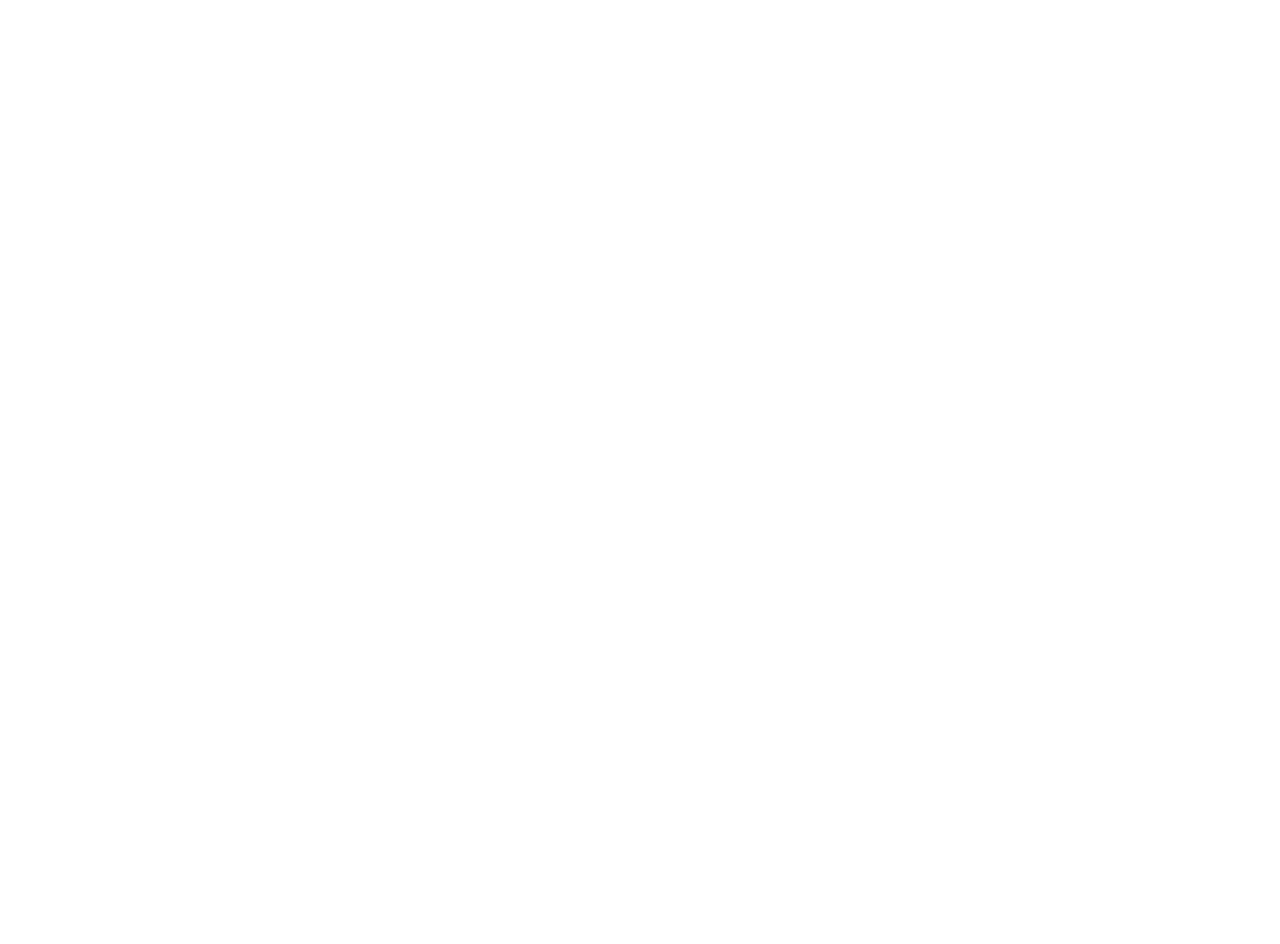
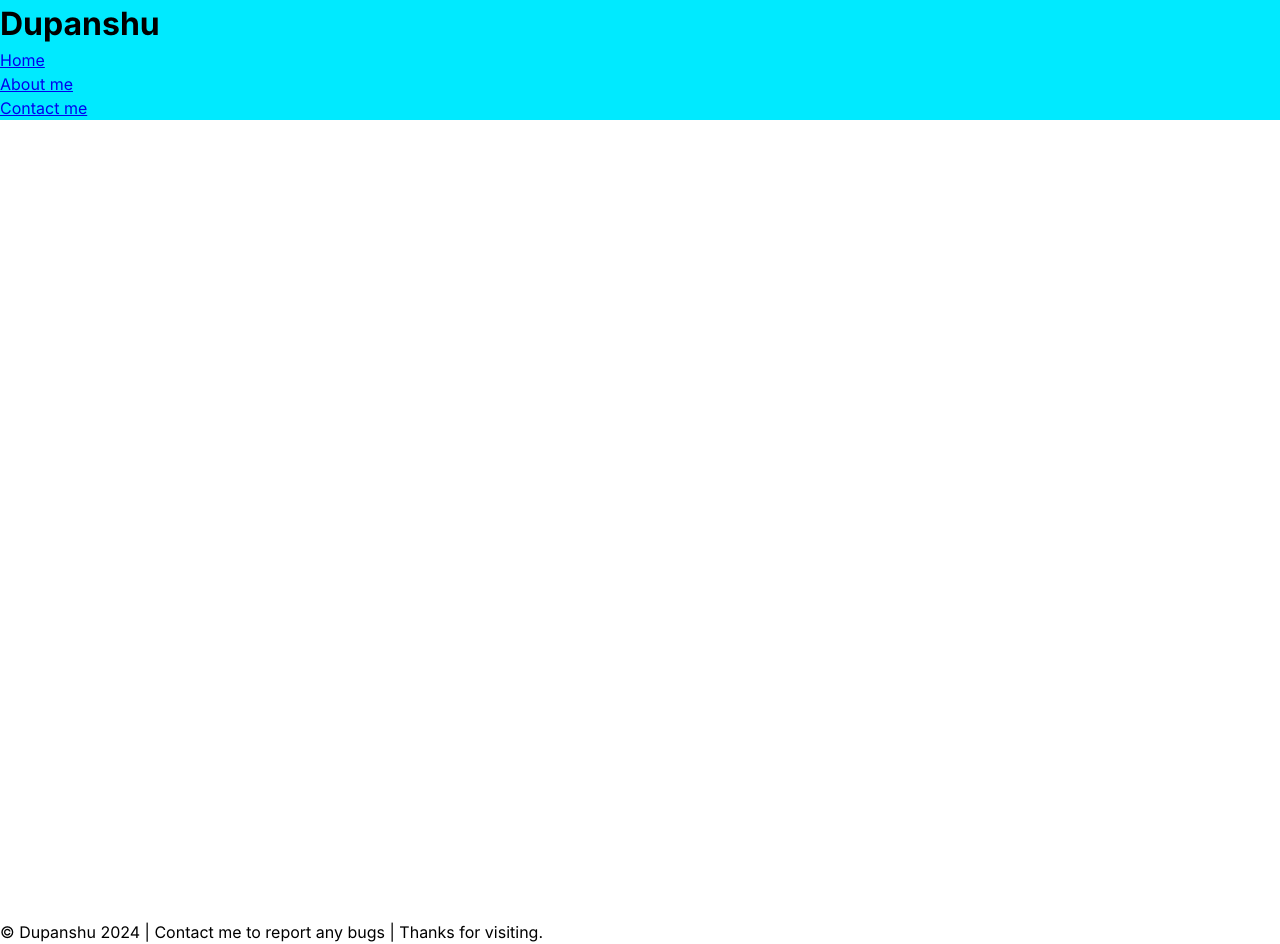
Before and after one commit to Dupanshu/my-portfolio, a plain HTML site: page index.html in a window 1280 px wide. Before the commit the page ends 800 px from the top, so only its background shows below. Drawn offline with Linux system fonts and the light colour scheme; files that its build step writes are made by us from their sources; files whose address does not match are found by name.

Commit message:
basic-start

```diff
--- a/assets/style/index.css
+++ b/assets/style/index.css
@@ -1 +1,11 @@
 @import url("./reset.css");
+
+header {
+    position: relative;
+    background-color: #00eaff;
+
+}
+
+.container {
+    min-height: 100vh;
+}
--- a/index.html
+++ b/index.html
@@ -8,17 +8,29 @@
     <meta name="keywords" content="">
     <title>Portfolio | Dupanshu</title>
     <link rel="icon" href="./assets/images/icon.png" type="image/x-icon">
-    <link rel="stylesheet" href="./assets/css/index.css">
+    <link rel="stylesheet" href="./assets/style/index.css">
     <script src="./assets/script/index.js" defer></script>
   </head>
   <body>
     <main>
       <header>
+        <div class="logo">
+          <h1>Dupanshu</h1>
+        </div>
+        <nav>
+          <ul>
+            <li><a href="#home">Home</a></li>
+            <li><a href="#about">About me</a></li>
+            <li><a href="#contact">Contact me</a></li>
+          </ul>
+        </nav>
       </header>
       <div class="container">
-        <div class="contacts"></div>
+        <section class="home" id="home"></section>
+        <section class="about" id="about"></section>
+        <section class="contact" id="contact"></section>
       </div>
-      <footer></footer>
+      <footer>&copy; Dupanshu 2024 | Contact me to report any bugs | Thanks for visiting.</footer>
     </main>
   </body>
 </html>
```
Also changed, not shown: assets/images/icon.png.
